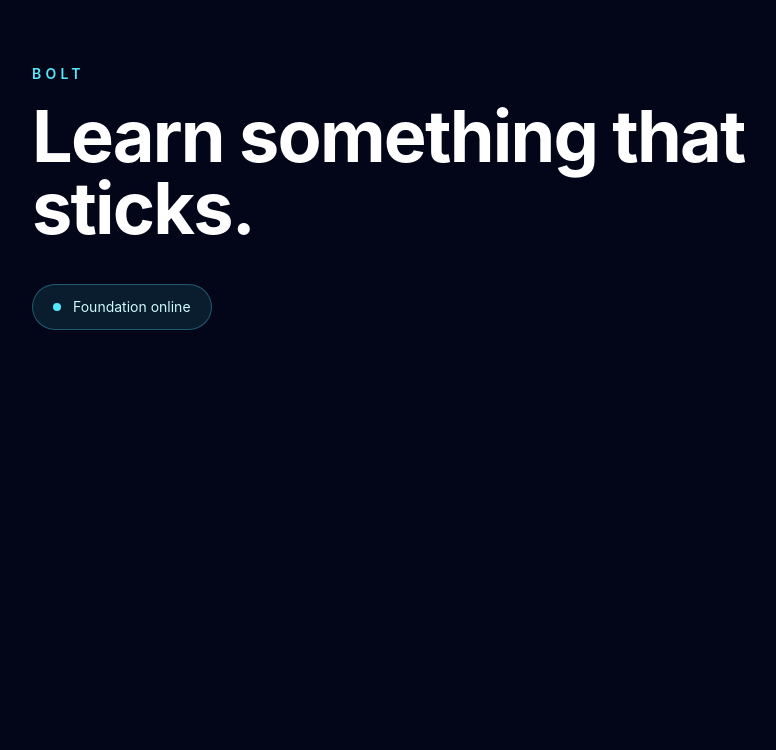
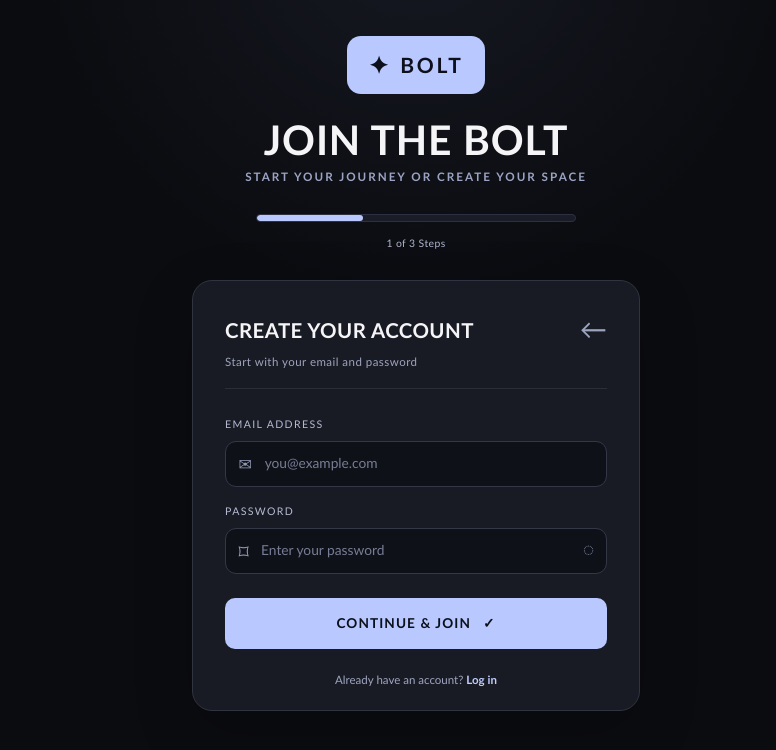
Before and after one commit to Rokerpro/SP, a React (Vite) app in the folder frontend/: page / in a window 1280 px wide. Shown: the top 750 px of the page, without its empty margins (224-1000 px from the left). Built offline with nearby package versions, Linux system fonts and the light colour scheme.

Commit message:
add auth screens

```diff
--- a/frontend/src/main.tsx
+++ b/frontend/src/main.tsx
@@ -1,17 +1,100 @@
 import { StrictMode } from 'react'
+import { useState } from 'react'
 import { createRoot } from 'react-dom/client'
 import './styles.css'
 
 function App() {
+  const [mode, setMode] = useState<'login' | 'signup'>('signup')
+  const [showPassword, setShowPassword] = useState(false)
+  const [email, setEmail] = useState('')
+  const [password, setPassword] = useState('')
+
+  const isSignup = mode === 'signup'
+
+  function handleSubmit(event: React.FormEvent<HTMLFormElement>) {
+    event.preventDefault()
+  }
+
   return (
-    <main className="min-h-screen bg-slate-950 px-6 py-16 text-white">
-      <div className="mx-auto max-w-3xl">
-        <p className="mb-4 text-sm font-semibold uppercase tracking-[0.3em] text-cyan-300">Bolt</p>
-        <h1 className="text-5xl font-bold tracking-tight sm:text-7xl">Learn something that sticks.</h1>
-        <div className="mt-10 inline-flex items-center gap-3 rounded-full border border-cyan-300/30 bg-cyan-300/10 px-5 py-3 text-sm text-cyan-100">
-          <span className="h-2 w-2 rounded-full bg-cyan-300" />
-          Foundation online
-        </div>
+    <main className="auth-shell">
+      <div className="auth-layout">
+        <header className="auth-header">
+          <div className="brand-mark" aria-label="Bolt home">
+            <span className="bolt-icon" aria-hidden="true">✦</span>
+            <span>BOLT</span>
+          </div>
+          <h1>{isSignup ? 'JOIN THE BOLT' : 'WELCOME BACK'}</h1>
+          <p>{isSignup ? 'START YOUR JOURNEY OR CREATE YOUR SPACE' : 'ENTER YOUR CREDENTIALS TO LOG IN'}</p>
+          <div className="progress-track" aria-label={`${isSignup ? '1' : '2'} of 3 steps`}>
+            <span className={isSignup ? 'progress-fill signup' : 'progress-fill'} />
+          </div>
+          <small>{isSignup ? '1 of 3 Steps' : '2 of 3 Steps'}</small>
+        </header>
+
+        <section className="auth-card" aria-labelledby="form-title">
+          <div className="card-heading">
+            <div>
+              <h2 id="form-title">{isSignup ? 'CREATE YOUR ACCOUNT' : 'WELCOME BACK'}</h2>
+              <p>{isSignup ? 'Start with your email and password' : 'Log in to continue your path'}</p>
+            </div>
+            {isSignup && (
+              <button className="back-button" type="button" onClick={() => setMode('login')} aria-label="Back to login">
+                <span aria-hidden="true">←</span>
+              </button>
+            )}
+          </div>
+
+          {isSignup && <div className="card-rule" />}
+
+          <form onSubmit={handleSubmit}>
+            <label htmlFor="email">EMAIL ADDRESS</label>
+            <div className="input-wrap">
+              <span className="field-icon" aria-hidden="true">✉</span>
+              <input
+                id="email"
+                type="email"
+                placeholder="you@example.com"
+                value={email}
+                onChange={(event) => setEmail(event.target.value)}
+                required
+              />
+            </div>
+
+            <label htmlFor="password">PASSWORD</label>
+            <div className="input-wrap">
+              <span className="field-icon lock-icon" aria-hidden="true">⌑</span>
+              <input
+                id="password"
+                type={showPassword ? 'text' : 'password'}
+                placeholder="Enter your password"
+                value={password}
+                onChange={(event) => setPassword(event.target.value)}
+                minLength={8}
+                required
+              />
+              <button
+                className="visibility-button"
+                type="button"
+                onClick={() => setShowPassword((visible) => !visible)}
+                aria-label={showPassword ? 'Hide password' : 'Show password'}
+              >
+                {showPassword ? '◉' : '◌'}
+              </button>
+            </div>
+
+            <button className="submit-button" type="submit">
+              {isSignup ? 'CONTINUE & JOIN' : 'LOG IN'}
+              {isSignup && <span aria-hidden="true">✓</span>}
+            </button>
+          </form>
+
+          <p className="switch-mode">
+            {isSignup ? 'Already have an account?' : "Don't have an account?"}{' '}
+            <button type="button" onClick={() => setMode(isSignup ? 'login' : 'signup')}>
+              {isSignup ? 'Log in' : 'Sign up'}
+            </button>
+          </p>
+        </section>
       </div>
     </main>
   )
--- a/frontend/src/styles.css
+++ b/frontend/src/styles.css
@@ -1,12 +1,283 @@
 @import "tailwindcss";
 
 :root {
-  font-family: Inter, ui-sans-serif, system-ui, sans-serif;
+  font-family: "Trebuchet MS", "Segoe UI", sans-serif;
   color-scheme: dark;
-  background: #020617;
+  background: #0b0c10;
+  color: #f5f5f7;
+}
+
+* {
+  box-sizing: border-box;
 }
 
 body {
   margin: 0;
   min-width: 320px;
+  min-height: 100vh;
 }
+
+button,
+input {
+  font: inherit;
+}
+
+button {
+  cursor: pointer;
+}
+
+.auth-shell {
+  min-height: 100vh;
+  padding: 36px 20px 48px;
+  background:
+    radial-gradient(circle at 50% -10%, rgba(115, 127, 184, 0.11), transparent 35%),
+    #0b0c10;
+}
+
+.auth-layout {
+  width: min(100%, 448px);
+  margin: 0 auto;
+}
+
+.auth-header {
+  text-align: center;
+}
+
+.brand-mark {
+  display: inline-flex;
+  align-items: center;
+  gap: 9px;
+  padding: 13px 21px;
+  border-radius: 14px;
+  background: #b9c8ff;
+  color: #0d101b;
+  font-size: 21px;
+  font-weight: 900;
+  letter-spacing: 0.13em;
+}
+
+.bolt-icon {
+  font-size: 24px;
+  line-height: 1;
+}
+
+.auth-header h1 {
+  margin: 26px 0 8px;
+  font-size: clamp(2rem, 7vw, 2.55rem);
+  font-weight: 900;
+  letter-spacing: 0.02em;
+  line-height: 1;
+}
+
+.auth-header p {
+  margin: 0;
+  color: #9ca4c5;
+  font-size: 0.73rem;
+  font-weight: 600;
+  letter-spacing: 0.17em;
+}
+
+.progress-track {
+  width: min(100%, 320px);
+  height: 8px;
+  margin: 28px auto 7px;
+  overflow: hidden;
+  border: 1px solid #2d3040;
+  border-radius: 999px;
+  background: #1a1c27;
+}
+
+.progress-fill {
+  display: block;
+  width: 66.666%;
+  height: 100%;
+  border-radius: inherit;
+  background: #b9c8ff;
+}
+
+.progress-fill.signup {
+  width: 33.333%;
+}
+
+.auth-header small {
+  color: #b0b5ce;
+  font-size: 0.65rem;
+  letter-spacing: 0.04em;
+}
+
+.auth-card {
+  margin-top: 27px;
+  padding: 34px 32px 22px;
+  border: 1px solid #303340;
+  border-radius: 20px;
+  background: #191b24;
+  box-shadow: 0 20px 60px rgba(0, 0, 0, 0.2);
+}
+
+.card-heading {
+  display: flex;
+  align-items: flex-start;
+  justify-content: space-between;
+  gap: 16px;
+}
+
+.card-heading h2 {
+  margin: 0;
+  font-size: 1.28rem;
+  font-weight: 900;
+  letter-spacing: 0.02em;
+}
+
+.card-heading p {
+  margin: 7px 0 0;
+  color: #9ea4bd;
+  font-size: 0.72rem;
+  letter-spacing: 0.04em;
+}
+
+.back-button {
+  border: 0;
+  background: transparent;
+  color: #9da4bf;
+  font-size: 1.7rem;
+  line-height: 1;
+}
+
+.back-button:hover,
+.back-button:focus-visible {
+  color: #b9c8ff;
+}
+
+.card-rule {
+  height: 1px;
+  margin: 18px 0 26px;
+  background: #2b2e39;
+}
+
+form {
+  display: grid;
+  gap: 8px;
+}
+
+label {
+  margin-top: 2px;
+  color: #b5bbd2;
+  font-size: 0.66rem;
+  letter-spacing: 0.13em;
+}
+
+.input-wrap {
+  display: flex;
+  align-items: center;
+  min-height: 46px;
+  margin-bottom: 7px;
+  border: 1px solid #343746;
+  border-radius: 11px;
+  background: #0f1118;
+  transition: border-color 150ms ease, box-shadow 150ms ease;
+}
+
+.input-wrap:focus-within {
+  border-color: #aebdff;
+  box-shadow: 0 0 0 3px rgba(174, 189, 255, 0.12);
+}
+
+.field-icon {
+  width: 43px;
+  color: #9299b4;
+  text-align: center;
+  font-size: 1rem;
+}
+
+.lock-icon {
+  font-size: 1.25rem;
+}
+
+input {
+  width: 100%;
+  min-width: 0;
+  border: 0;
+  outline: 0;
+  background: transparent;
+  color: #f7f7fa;
+  font-size: 0.86rem;
+}
+
+input::placeholder {
+  color: #777d94;
+}
+
+.visibility-button {
+  width: 43px;
+  border: 0;
+  background: transparent;
+  color: #858ca7;
+  font-size: 1.1rem;
+}
+
+.visibility-button:hover,
+.visibility-button:focus-visible {
+  color: #b9c8ff;
+}
+
+.submit-button {
+  display: flex;
+  align-items: center;
+  justify-content: center;
+  gap: 12px;
+  min-height: 51px;
+  margin-top: 9px;
+  border: 0;
+  border-radius: 10px;
+  background: #b9c8ff;
+  color: #0c101a;
+  font-size: 0.85rem;
+  font-weight: 900;
+  letter-spacing: 0.08em;
+  transition: transform 150ms ease, background 150ms ease;
+}
+
+.submit-button:hover {
+  background: #cad5ff;
+  transform: translateY(-1px);
+}
+
+.submit-button:active {
+  transform: translateY(0);
+}
+
+.switch-mode {
+  margin: 22px 0 0;
+  color: #9fa6c0;
+  font-size: 0.72rem;
+  text-align: center;
+}
+
+.switch-mode button {
+  padding: 0;
+  border: 0;
+  background: transparent;
+  color: #c0ceff;
+  font-size: inherit;
+  font-weight: 700;
+}
+
+.switch-mode button:hover,
+.switch-mode button:focus-visible {
+  color: #e0e6ff;
+  text-decoration: underline;
+}
+
+@media (max-width: 520px) {
+  .auth-shell {
+    padding: 28px 16px 32px;
+  }
+
+  .auth-card {
+    padding: 28px 20px 21px;
+  }
+
+  .auth-header h1 {
+    margin-top: 22px;
+  }
+}
```
